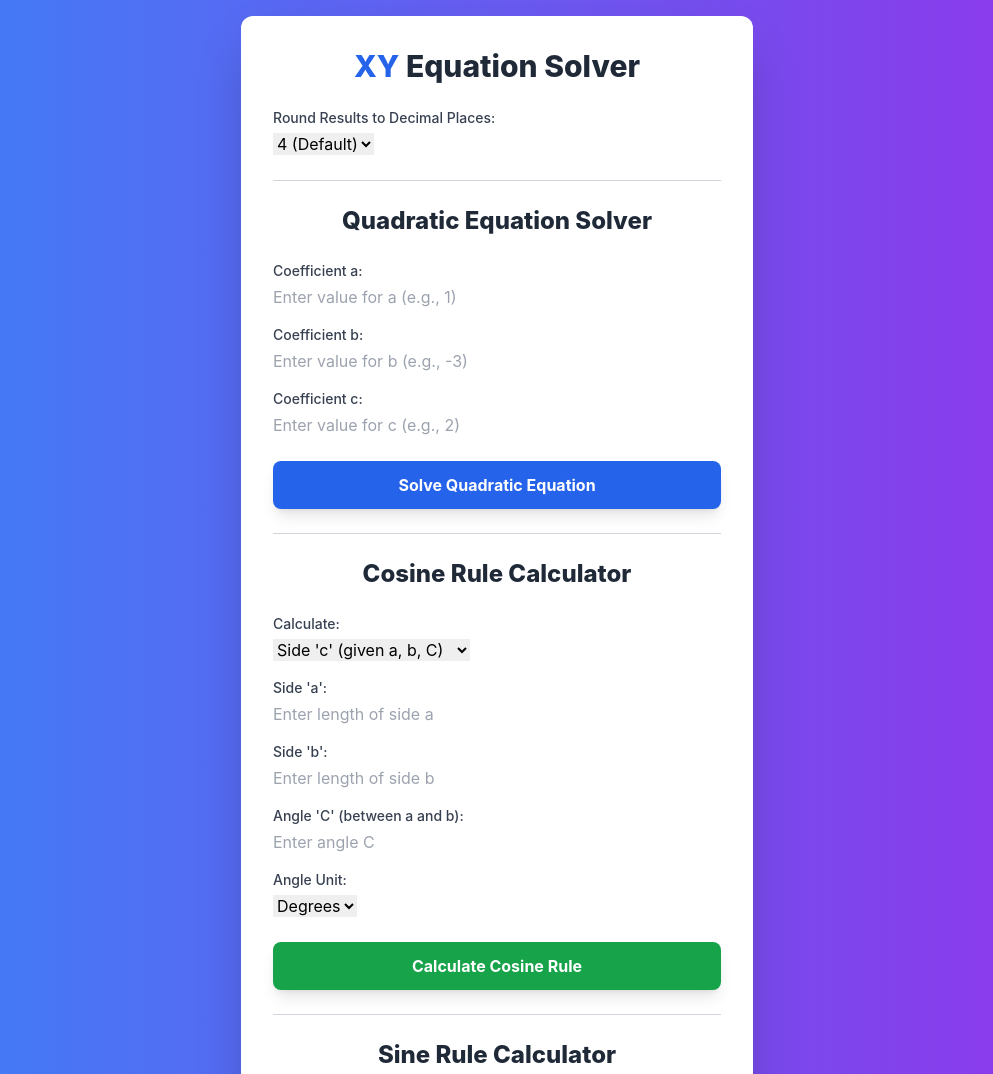
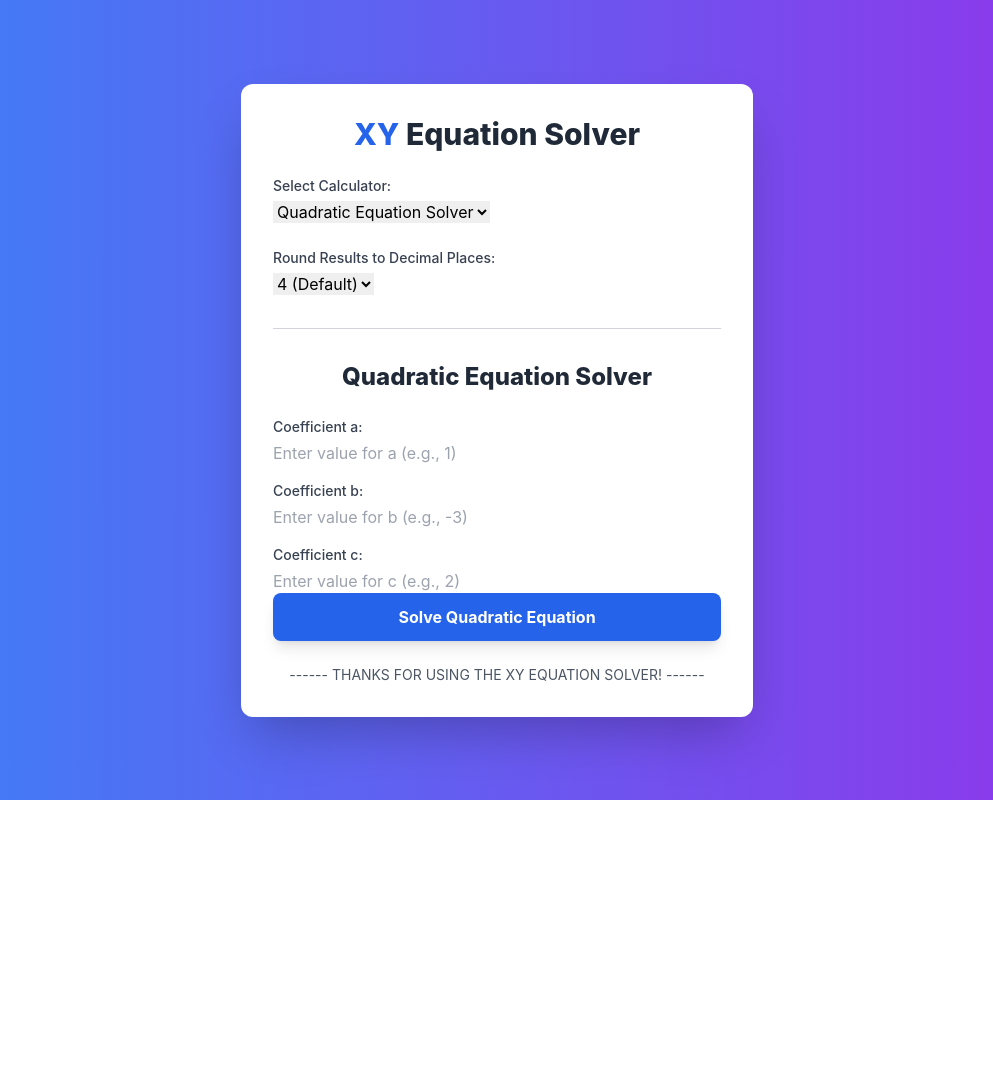
Before and after one commit to nushhw/quadratic, a plain HTML site: page index.html in a window 1280 px wide. Shown: the top 1074 px of the page, without its empty margins (143-1136 px from the left). After the commit the page ends 800 px from the top, so only its background shows below. Drawn offline with nearby package versions, Linux system fonts and the light colour scheme.

Commit message:
Update index.html

```diff
--- a/index.html
+++ b/index.html
@@ -3,7 +3,7 @@
 <head>
     <meta charset="UTF-8">
     <meta name="viewport" content="width=device-width, initial-scale=1.0">
-    <title>Quadratic Equation Solver</title>
+    <title>XY Equation Solver</title>
     <script src="https://cdn.tailwindcss.com"></script>
     <style>
         body {
@@ -25,6 +25,18 @@
             <span class="text-blue-600">XY</span> Equation Solver
         </h1>
 
+        <!-- Main Calculator Selector -->
+        <div class="mb-6">
+            <label for="main-calculator-type" class="block text-sm font-medium text-gray-700 mb-1">
+                Select Calculator:
+            </label>
+            <select id="main-calculator-type" class="input-field">
+                <option value="quadratic">Quadratic Equation Solver</option>
+                <option value="cosine">Cosine Rule Calculator</option>
+                <option value="sine">Sine Rule Calculator</option>
+            </select>
+        </div>
+
         <!-- Global Rounding Selector -->
         <div class="mb-6">
             <label for="decimal-places" class="block text-sm font-medium text-gray-700 mb-1">
@@ -43,6 +55,8 @@
             </select>
         </div>
 
+        <!-- Quadratic Equation Solver Section -->
+        <div id="quadratic-section">
             <hr class="my-8 border-gray-300">
             <h2 class="text-2xl font-extrabold text-center text-gray-800 mb-6">
                 Quadratic Equation Solver
@@ -82,9 +96,11 @@
                 <p id="roots-output" class="bg-gray-100 p-3 rounded-md hidden"></p>
                 <div id="vieta-output" class="bg-gray-100 p-3 rounded-md hidden space-y-2"></div>
             </div>
+        </div>
 
 
-        <!-- Cosine Rule Calculator -->
+        <!-- Cosine Rule Calculator Section -->
+        <div id="cosine-section" class="hidden">
             <hr class="my-8 border-gray-300">
             <h2 class="text-2xl font-extrabold text-center text-gray-800 mb-6">
                 Cosine Rule Calculator
@@ -182,8 +198,10 @@
             <div id="cosine-results" class="space-y-4 text-gray-800 text-base">
                 <p id="cosine-output" class="bg-gray-100 p-3 rounded-md hidden"></p>
             </div>
+        </div>
 
-        <!-- Sine Rule Calculator -->
+        <!-- Sine Rule Calculator Section -->
+        <div id="sine-section" class="hidden">
             <hr class="my-8 border-gray-300">
             <h2 class="text-2xl font-extrabold text-center text-gray-800 mb-6">
                 Sine Rule Calculator
@@ -246,6 +264,7 @@
             <div id="sine-results" class="space-y-4 text-gray-800 text-base">
                 <p id="sine-output" class="bg-gray-100 p-3 rounded-md hidden"></p>
             </div>
+        </div>
 
         <p class="text-center text-gray-600 text-sm mt-8">
             ------ THANKS FOR USING THE XY EQUATION SOLVER! ------
@@ -254,17 +273,23 @@
 
     <script>
         document.addEventListener('DOMContentLoaded', () => {
+            // Main calculator type selector elements
+            const mainCalcTypeSelect = document.getElementById('main-calculator-type');
+            const quadraticSection = document.getElementById('quadratic-section');
+            const cosineSection = document.getElementById('cosine-section');
+            const sineSection = document.getElementById('sine-section');
+
+            // --- Quadratic Solver Elements ---
             const aI = document.getElementById('a-coeff');
             const bI = document.getElementById('b-coeff');
             const cI = document.getElementById('c-coeff');
             const sB = document.getElementById('solve-button');
-
             const dO = document.getElementById('discriminant-output');
             const rO = document.getElementById('roots-output');
             const vO = document.getElementById('vieta-output');
             const dpS = document.getElementById('decimal-places');
 
-            // Cosine Rule elements
+            // --- Cosine Rule Elements ---
             const cCT = document.getElementById('cosine-calc-type');
             const cISc = document.getElementById('cosine-inputs-side-c');
             const cIAc = document.getElementById('cosine-inputs-angle-c');
@@ -287,29 +312,29 @@
             const sCSb = document.getElementById('side-c-side-b-cos');
             const aBSb = document.getElementById('angle-b-cos');
 
-
             const cAU = document.getElementById('cosine-angle-unit');
             const cCB = document.getElementById('calculate-cosine-button');
             const cO = document.getElementById('cosine-output');
 
-            // Sine Rule elements
+            // --- Sine Rule Elements ---
             const sCT = document.getElementById('sine-calc-type');
             const sIS = document.getElementById('sine-inputs-side');
             const sIA = document.getElementById('sine-inputs-angle');
 
             const sSK = document.getElementById('sine-side-known');
             const sAK = document.getElementById('sine-angle-known');
-            const sAU = document.getElementById('sine-angle-unknown');
+            const sAU_sine_input = document.getElementById('sine-angle-unknown'); // Renamed to avoid conflict
 
             const s1A = document.getElementById('sine-side-1-angle');
             const a1A = document.getElementById('sine-angle-1-angle');
             const s2A = document.getElementById('sine-side-2-angle');
 
-            const sAU_sine = document.getElementById('sine-angle-unit');
+            const sAU_sine_unit = document.getElementById('sine-angle-unit'); // Renamed to avoid conflict
             const cSiB = document.getElementById('calculate-sine-button');
             const sO = document.getElementById('sine-output');
 
 
+            // --- Helper Functions ---
             function rT(v) {
                 const dp = parseInt(dpS.value);
                 if (isNaN(v)) return 'Invalid Number';
@@ -324,6 +349,32 @@
                 return unit === 'radians' ? angle * 180 / Math.PI : angle;
             }
 
+            // --- Main Calculator Section Visibility Logic ---
+            function showCalculatorSection(selectedType) {
+                quadraticSection.classList.add('hidden');
+                cosineSection.classList.add('hidden');
+                sineSection.classList.add('hidden');
+
+                if (selectedType === 'quadratic') {
+                    quadraticSection.classList.remove('hidden');
+                } else if (selectedType === 'cosine') {
+                    cosineSection.classList.remove('hidden');
+                    updateCosineInputs(); // Also update cosine inputs when section becomes visible
+                } else if (selectedType === 'sine') {
+                    sineSection.classList.remove('hidden');
+                    updateSineInputs(); // Also update sine inputs when section becomes visible
+                }
+            }
+
+            mainCalcTypeSelect.addEventListener('change', () => {
+                showCalculatorSection(mainCalcTypeSelect.value);
+            });
+
+            // Initial display based on default selection
+            showCalculatorSection(mainCalcTypeSelect.value);
+
+
+            // --- Quadratic Solver Functions ---
             function cR() {
                 dO.innerHTML = '';
                 dO.classList.add('hidden');
@@ -432,7 +483,7 @@
                 cV(a, b, c, hRR);
             });
 
-            // Cosine Rule Calculator Logic
+            // --- Cosine Rule Calculator Logic ---
             function clearCosineResults() {
                 cO.innerHTML = '';
                 cO.classList.add('hidden');
@@ -458,7 +509,7 @@
             }
 
             cCT.addEventListener('change', updateCosineInputs);
-            updateCosineInputs(); // Initialize on load
+            // No initial call needed here as showCalculatorSection calls it when cosine section is displayed
 
             cCB.addEventListener('click', () => {
                 clearCosineResults();
@@ -565,7 +616,7 @@
                 cO.classList.remove('hidden');
             });
 
-            // Sine Rule Calculator Logic
+            // --- Sine Rule Calculator Logic ---
             function clearSineResults() {
                 sO.innerHTML = '';
                 sO.classList.add('hidden');
@@ -584,11 +635,11 @@
             }
 
             sCT.addEventListener('change', updateSineInputs);
-            updateSineInputs(); // Initialize on load
+            // No initial call needed here as showCalculatorSection calls it when sine section is displayed
 
             cSiB.addEventListener('click', () => {
                 clearSineResults();
-                const unit = sAU_sine.value;
+                const unit = sAU_sine_unit.value;
                 const calcType = sCT.value;
                 let msg = '';
                 let isValid = true;
@@ -596,7 +647,7 @@
                 if (calcType === 'side') {
                     const sK = parseFloat(sSK.value); // Known Side
                     let aK = parseFloat(sAK.value); // Known Angle (opposite sK)
-                    let aU = parseFloat(sAU.value); // Angle (opposite Unknown Side)
+                    let aU = parseFloat(sAU_sine_input.value); // Angle (opposite Unknown Side)
 
                     if (isNaN(sK) || isNaN(aK) || isNaN(aU)) {
                         msg = `<span class="text-red-600 font-bold">Please enter valid numbers for Known Side, Known Angle, and Angle (opposite Missing Side).</span>`;
```
Lines whose indentation alone changed are shown as unchanged.
